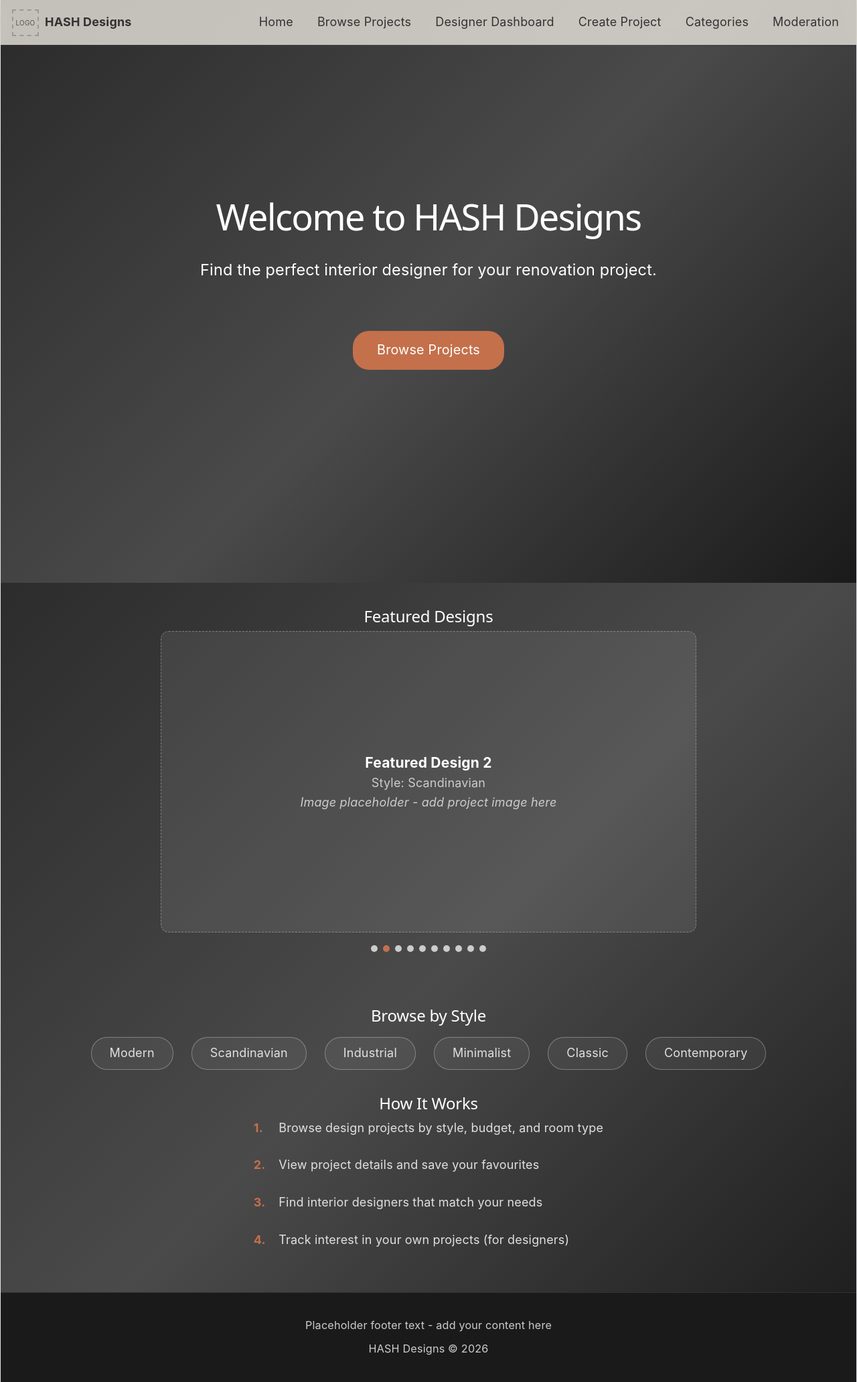
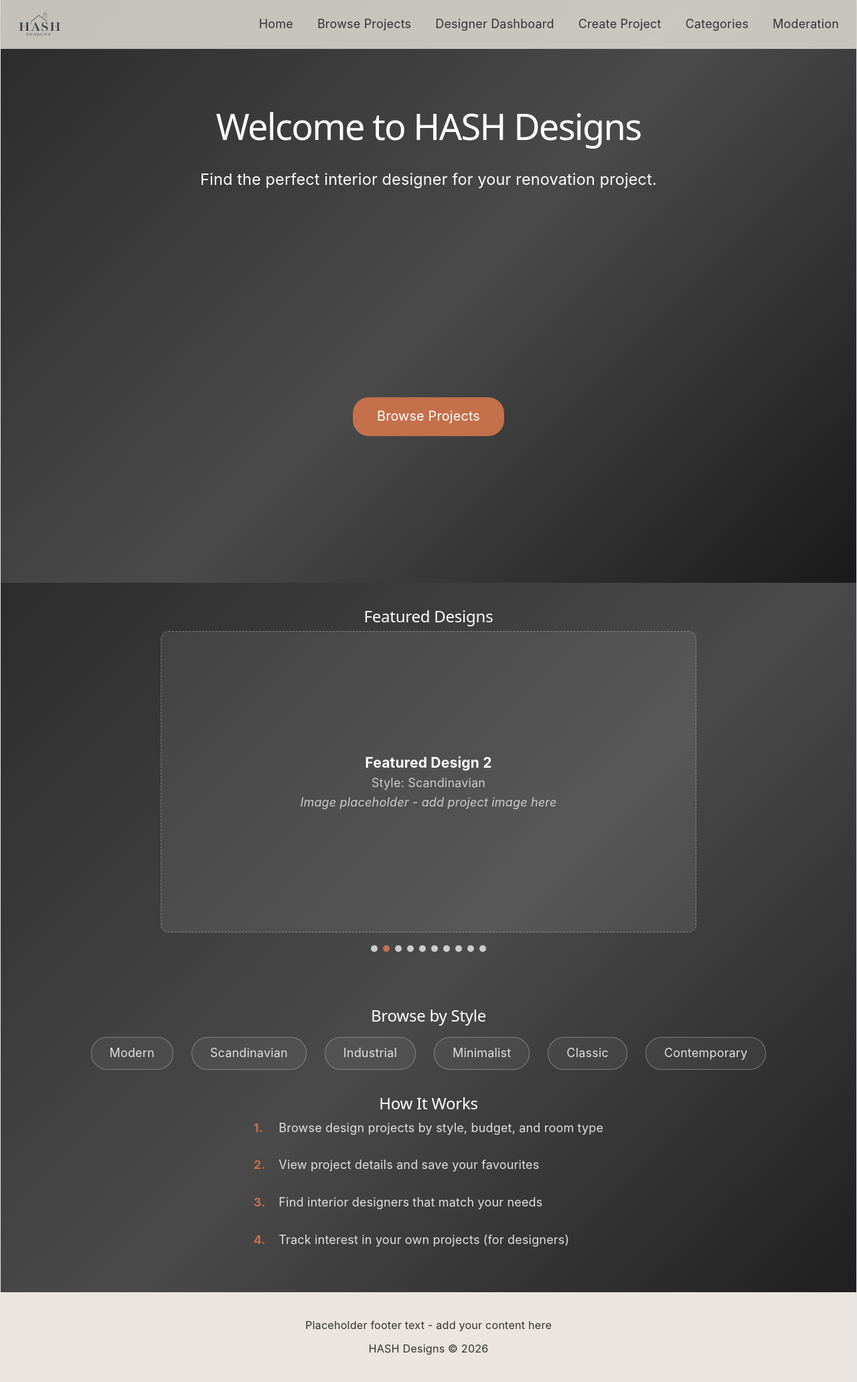
Before and after one commit to PeteLJ/CSIT314-HASH, a React (Vite) app in the folder frontend/: page /#/ in a window 1280 px wide. Shown: the whole page at 67% size. Built offline with nearby package versions, Linux system fonts and the light colour scheme.

Commit message:
Update frontend: logo, navbar, home page styling, dark theme

```diff
--- a/frontend/src/App.css
+++ b/frontend/src/App.css
@@ -55,7 +55,7 @@ p {
 }
 
 /* Mobile: hide desktop nav, show hamburger */
-@media (max-width: 768px) {
+@media (max-width: 1050px) {
   .desktop-nav {
     display: none !important;
   }
--- a/frontend/src/App.jsx
+++ b/frontend/src/App.jsx
@@ -9,6 +9,8 @@ import CreatePage from './pages/CreatePage'
 import CategoriesPage from './pages/CategoriesPage'
 import ModerationPage from './pages/ModerationPage'
 import './App.css'
+
+const logoUrl = `${import.meta.env.BASE_URL}logo.png`
 
 function Nav() {
   const [menuOpen, setMenuOpen] = useState(false)
@@ -32,17 +34,14 @@ function Nav() {
       zIndex: 1000,
       background: 'rgba(234, 230, 223, 0.8)',
       backdropFilter: 'blur(10px)',
-      padding: '0.75rem 1rem',
+      padding: '0.25rem 1rem',
       display: 'flex',
       justifyContent: 'space-between',
       alignItems: 'center',
       flexWrap: 'wrap',
     }}>
-      <div style={{ display: 'flex', alignItems: 'center', gap: '0.5rem' }}>
-        <div style={{ width: '40px', height: '40px', border: '2px dashed #999', display: 'flex', alignItems: 'center', justifyContent: 'center', fontSize: '10px', color: '#555' }}>
-          LOGO
-        </div>
-        <span style={{ fontWeight: 'bold', color: '#333' }}>HASH Designs</span>
+      <div style={{ display: 'flex', alignItems: 'center', gap: '0.5rem', marginLeft: '0.5rem' }}>
+        <img src={logoUrl} alt="HASH Designs" style={{ width: '64px', height: '64px', objectFit: 'contain' }} />
       </div>
 
       <div className="desktop-nav" style={{ display: 'flex', gap: '1rem', alignItems: 'center' }}>
--- a/frontend/src/pages/HomePage.jsx
+++ b/frontend/src/pages/HomePage.jsx
@@ -1,9 +1,9 @@
-import { useState, useEffect, useRef } from 'react'
+import { useState, useEffect } from 'react'
 import { Link } from 'react-router-dom'
 
 function HomePage() {
   const [currentSlide, setCurrentSlide] = useState(0)
-  const [isTransitioning, setIsTransitioning] = useState(false)
+  const [isTransitioning, setIsTransitioning] = useState(true)
 
   const styles = ['Modern', 'Scandinavian', 'Industrial', 'Minimalist', 'Classic', 'Contemporary']
   const featuredProjects = Array.from({ length: 10 }, (_, i) => ({
@@ -23,6 +23,7 @@ function HomePage() {
           setIsTransitioning(true)
           return 10
         }
+        setIsTransitioning(true)
         return prev + 1
       })
     }, 5000)
@@ -56,8 +57,8 @@ function HomePage() {
         alignItems: 'center',
         width: '100%',
       }}>
-        <h1 style={{ fontSize: '3rem', marginBottom: '1rem', color: '#ffffff', marginTop: '-4rem' }}>Welcome to HASH Designs</h1>
-        <p style={{ fontSize: '1.3rem', marginBottom: '3rem', color: '#ffffff' }}>
+        <h1 style={{ fontSize: '3rem', marginBottom: '1rem', color: '#ffffff', marginTop: '-6rem' }}>Welcome to HASH Designs</h1>
+        <p style={{ fontSize: '1.3rem', marginBottom: '15rem', color: '#ffffff' }}>
           Find the perfect interior designer for your renovation project.
         </p>
         <Link to="/browse" style={{
@@ -67,7 +68,7 @@ function HomePage() {
           textDecoration: 'none',
           borderRadius: '24px',
           fontSize: '1.1rem',
-          marginTop: '1rem',
+          marginTop: '2rem',
           transition: 'background 0.3s',
         }}
         onMouseEnter={() => setBtnHover(true)}
@@ -135,7 +136,10 @@ function HomePage() {
             {featuredProjects.map((_, i) => (
               <span
                 key={i}
-                onClick={() => setCurrentSlide(i)}
+                onClick={() => {
+                  setIsTransitioning(true)
+                  setCurrentSlide(i)
+                }}
                 style={{
                   display: 'inline-block',
                   width: '10px',
@@ -199,10 +203,10 @@ function HomePage() {
           borderTop: '1px solid rgba(255,255,255,0.1)',
           color: '#888',
           fontSize: '0.9rem',
-          background: '#1A1A1A',
+          background: '#EAE6DF',
         }}>
-          <p>Placeholder footer text - add your content here</p>
-          <p style={{ marginTop: '0.5rem' }}>HASH Designs &copy; 2026</p>
+          <p style={{ color: '#333' }}>Placeholder footer text - add your content here</p>
+          <p style={{ marginTop: '0.5rem', color: '#333' }}>HASH Designs &copy; 2026</p>
         </footer>
       </div>
     </div>
```
Also changed, not shown: frontend/public/logo.png (added), frontend/src/pages/BrowsePage.jsx (line endings or trailing spaces), frontend/src/pages/DetailPage.jsx (line endings or trailing spaces).
